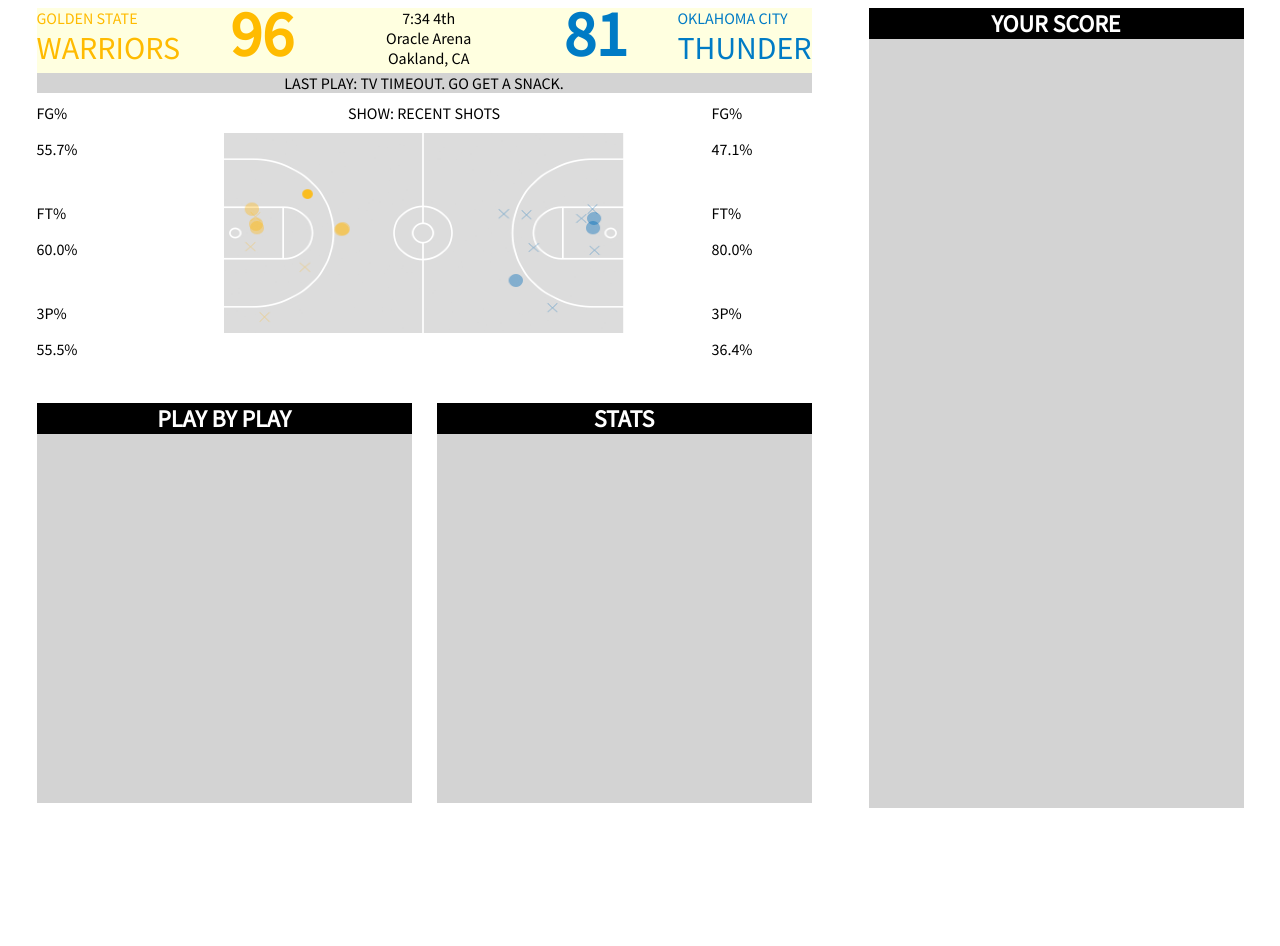
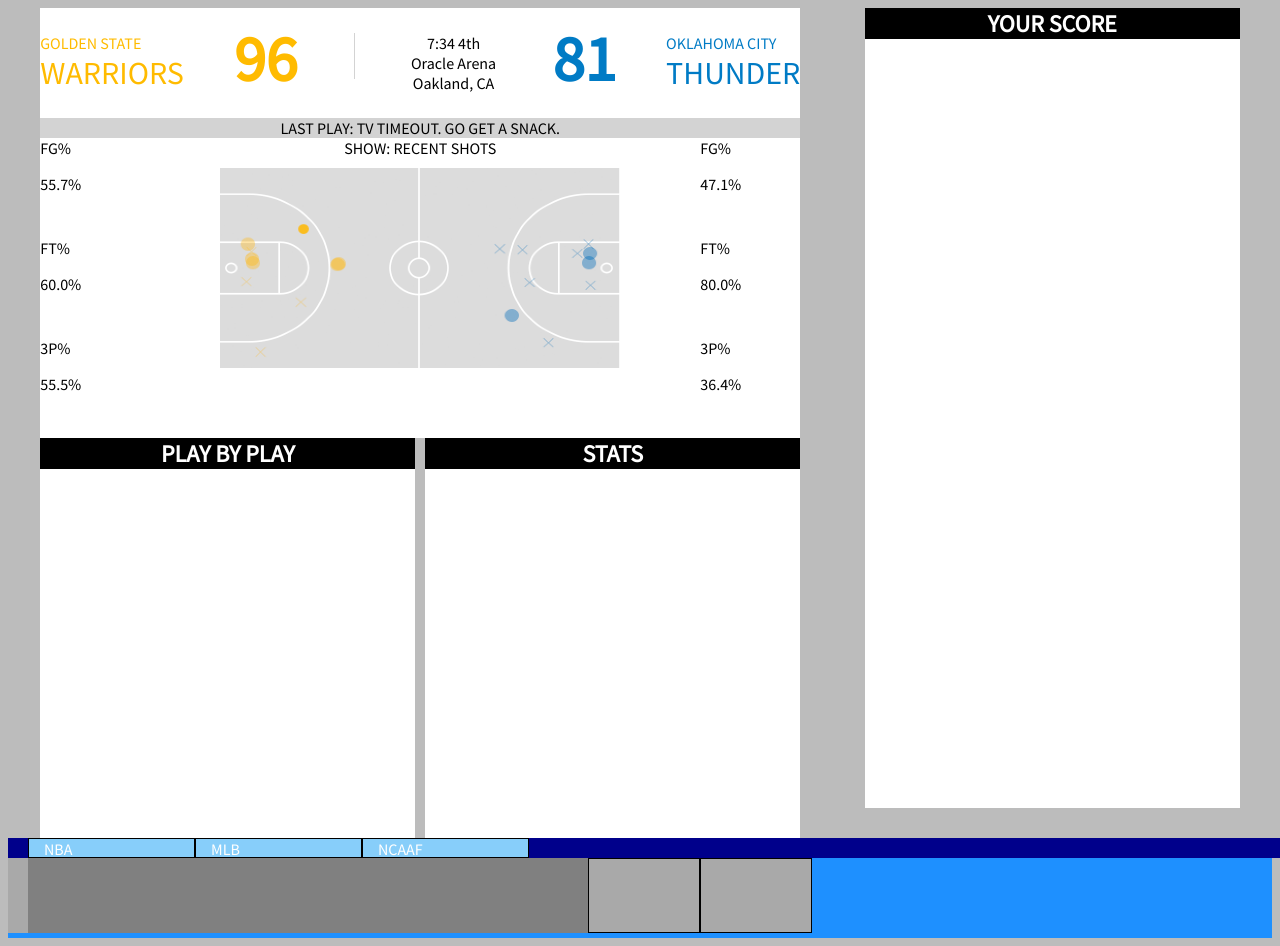
Before and after one commit to vrajpal/numberFire, a website: page app/index.html in a window 1280 px wide. Before the commit the page ends 816 px from the top, so only its background shows below. Drawn offline with Linux system fonts and the light colour scheme.

Commit message:
added in footer structure

```diff
--- a/app/index.html
+++ b/app/index.html
@@ -13,6 +13,7 @@
                        </div>
                         <div class="score">96</div>
                     </div>
+                    <div class="header-divider"></div>
                     <div class="time-place">
                         <div>7:34 4th</div>
                         <div>Oracle Arena</div>
@@ -71,5 +72,19 @@
                 <div class="box"><h2>YOUR SCORE</h2></div>
             </div>
         </div>
+        <div class="footer">
+            <div class="league">
+                <div>NBA</div>
+                <div>MLB</div>
+                <div>NCAAF</div>
+            </div>
+            <div class="games">
+                <div class="arrow-left"></div>
+                <div id="selected"></div>
+                <div class="not-selected"></div>
+                <div class="not-selected"></div>
+            </div>
+
+        </div>
     </body>
 </html>
--- a/app/styles/app.scss
+++ b/app/styles/app.scss
@@ -2,9 +2,11 @@
 
 $golden: #ffbb00;
 $thunder: #007bc5;
+$background: #bcbcbc;
 
 body {
     font-family: 'Source Sans Pro', sans-serif;
+    background-color: $background;
 }
 
 .app {
@@ -14,7 +16,7 @@
 }
 
 .app-left {
-    width: 775px;
+    width: 760px;
 }
 
 .app-right {
@@ -24,36 +26,50 @@
 }
 
 .shotchart-score {
-  display: flex;
-  flex-direction: row;
-  flex-wrap: nowrap;
-  justify-content: space-between;
-  background-color: lightyellow;
+    width: 760px;
+    height: 110px;
+    display: flex;
+    flex-direction: row;
+    flex-wrap: nowrap;
+    justify-content: space-between;
+    background-color: white;
 }
-/*.shotchart-score > div {
-    width: 200px;
-    height: 200px;
-    border: 2px dashed red;
-}*/
+
+.header-divider {
+     border-left:1px solid lightgrey;
+     height:46px;
+     margin-top: 25px;
+}
 
 .time-place {
     text-align: center;
+    margin-top: 25px;
 }
 
 .team {
     display: inherit;
+    padding-top: 25px;
+
+    #golden-state {
+        padding-left: 20px;
+    }
+
+    #thunder {
+        padding-right: 20px;
+    }
 }
 
 .shotchart {
     display: flex;
     flex-direction: row;
     justify-content: space-between;
+    background-color: white;
 }
 
 .play {
     background-color: lightgrey;
     text-align: center;
-    margin-bottom: 10px;
+    height: 20px;
 }
 
 .stats {
@@ -86,7 +102,7 @@
     width: 375;
     height: 400px;
     text-align: center;
-    background-color: lightgray;
+    background-color: white;
     h2 {
         background-color: black;
         color: white;
@@ -122,3 +138,49 @@
         margin-top: -15px;
     }
 }
+
+.footer {
+    height: 100px;
+    background-color: dodgerblue;
+    width: 100%;
+}
+
+.league {
+    display: flex;
+    flex-direction: row;
+    height: 20px;
+    background-color: darkblue;
+    width: 100%;
+    padding-left: 20px;
+
+    div {
+        width: 150px;
+        height: 18px;
+        color: white;
+        background-color: lightskyblue;
+        padding-left: 15px;
+        border: 1px solid black;
+    }
+}
+
+.arrow-left {
+    width: 20px;
+    height: 75px;
+    background-color: darkgray;
+}
+
+.games {
+    display: flex;
+    flex-direction: row;
+    height: 75px;
+    #selected {
+        width: 560;
+        background-color: gray;
+    }
+
+    .not-selected {
+        width: 110px;
+        background-color: darkgrey;
+        border: 1px solid black;
+    }
+}
```
Also changed, not shown: dest/styles/app.css.
